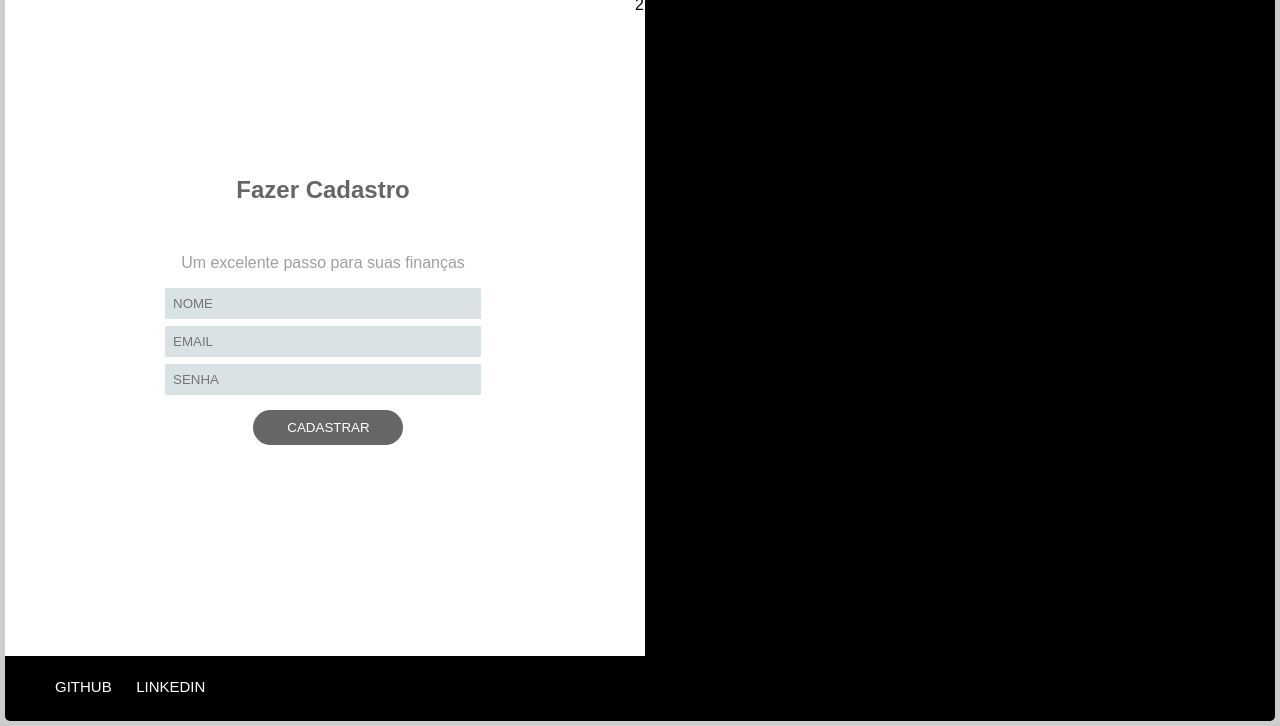
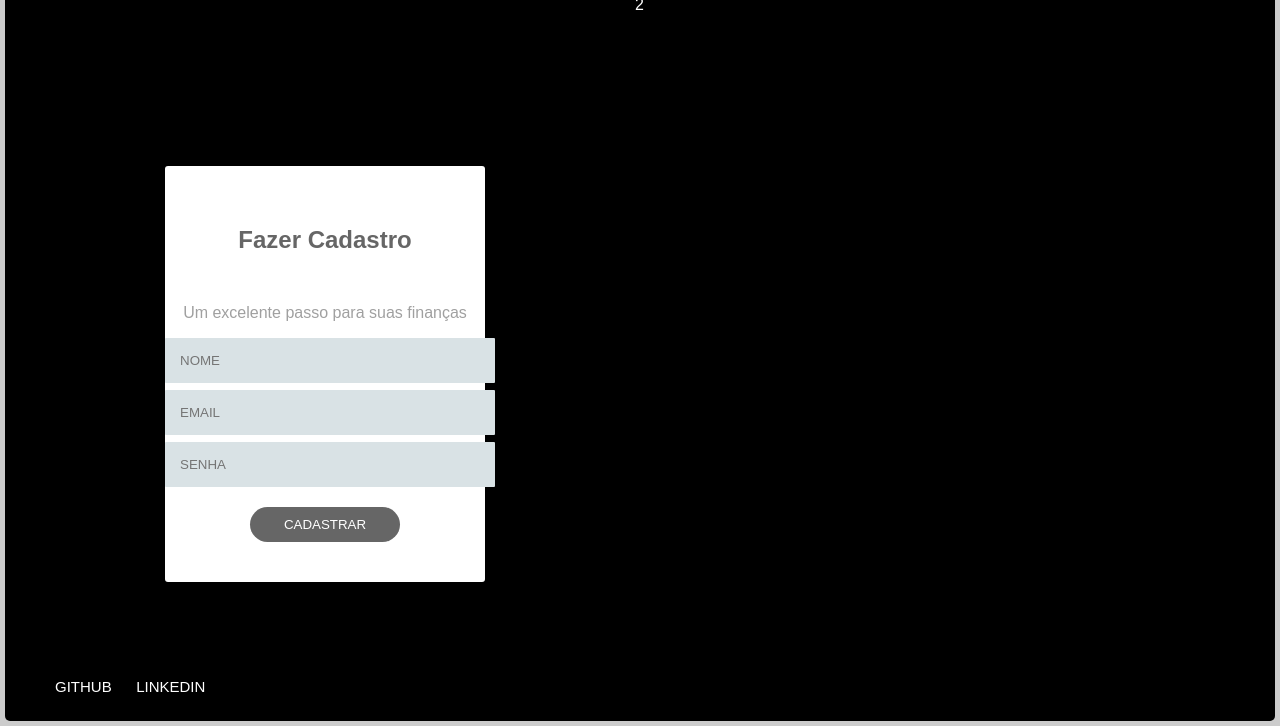
Before and after one commit to HugoVictor1/projeto-finan-as, a plain HTML site: page index.html in a window 1280 px wide. Shown: the part 74-800 px from the top of the page. Drawn offline with Linux system fonts and the light colour scheme.

Commit message:
Update style.css
formulário finalizado

```diff
--- a/style.css
+++ b/style.css
@@ -5,6 +5,9 @@ body{
 }
 
 #container{
+/*	background-image: url(./image/19333414\ \(1\).png);
+    background-repeat: no-repeat;
+    background-size: cover;*/
 	background-color: black;
 	position: absolute;
 	top: 5px;
@@ -46,7 +49,6 @@ main{
 }
 
 .n1{
-	background-color: white;
 	width: 50%;
 	position: fixed;
         top: 70px;
@@ -59,12 +61,20 @@ main{
         top: 70px;
 	bottom:70px;
 	right: 5px;
+	color: white;
 }
 
 section{
-	display: inline-block;
-	margin-left: 25%;
-	margin-top: 25%;
+	text-align: center;
+	background-color: white;
+	padding: 40px 0;
+	width: 50%;
+	border-radius: 3px;
+	margin: -25% 0 0 -25%;
+	position: absolute;
+	top: 50%;
+	left: 50%;
+
 }
 
 h1{
@@ -80,7 +90,7 @@ p{
 
 input{
 	width: 300px;
-	padding: 8px;
+	padding: 15px;
 	border-radius: 1px;
 	border: none;
 	background-color: #d9e2e5;
@@ -97,10 +107,8 @@ button{
 	background-color: #666666;
 	color: white;
 	text-transform: uppercase;
-	margin: 15px 0 0 28%;
+	margin-top: 20px;
 }
-
-// footer
 
 .n3{
 	color: white;
```
